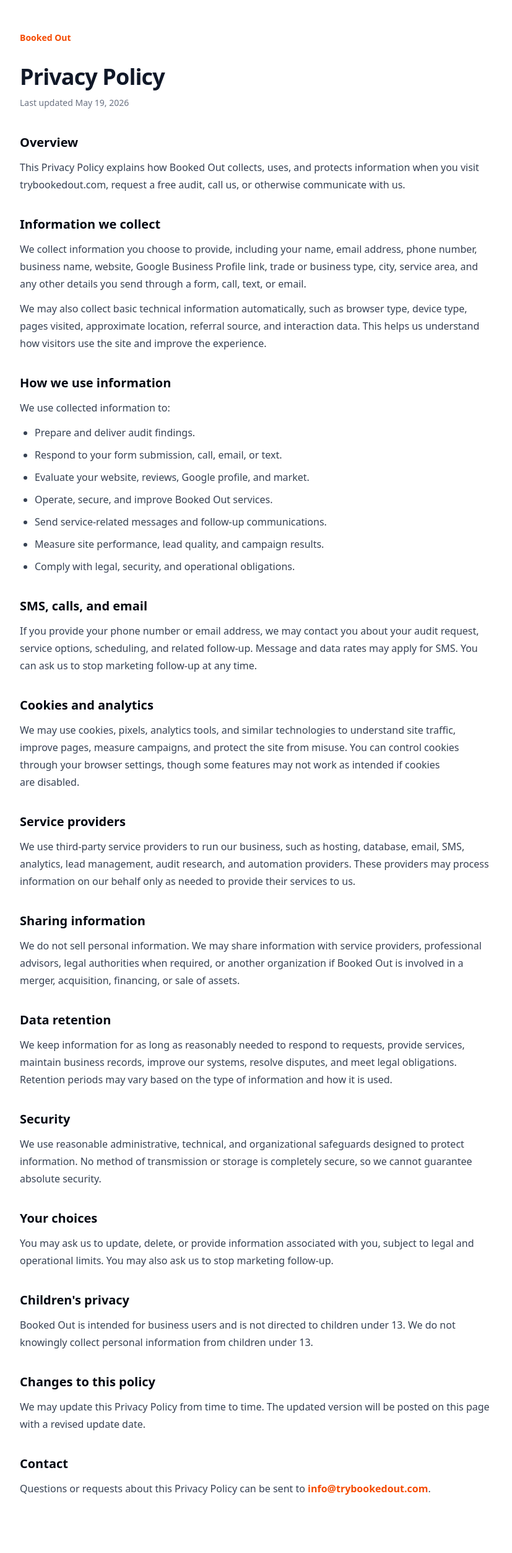
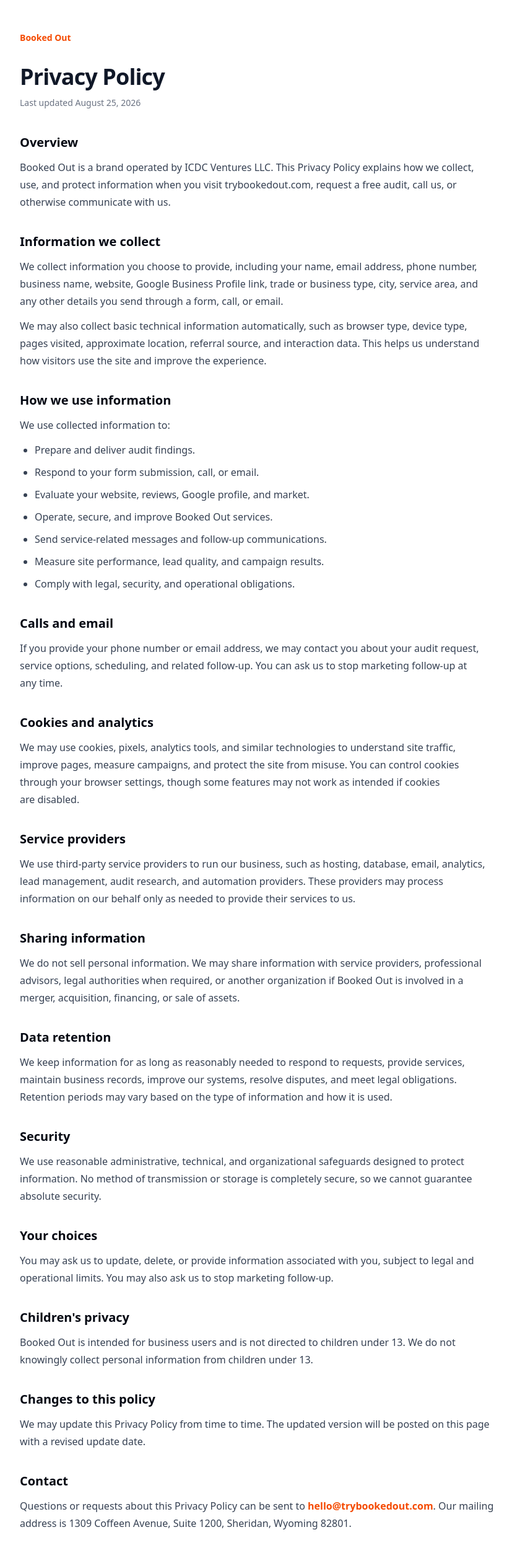
Before and after one commit to D1360tx/marketing_agency, a Next.js app: page /privacy in a window 1280 px wide. Shown: the top 2506 px of the page at 62% size, without its empty margins (224-1051 px from the left). Before the commit the page ends 2464 px from the top, so only its background shows below. Built offline with nearby package versions, Linux system fonts and the light colour scheme.

Commit message:
align Booked Out legal identity (#8)
Co-authored-by: Diego <D1360tx@users.noreply.github.com>

```diff
--- a/src/app/privacy/page.tsx
+++ b/src/app/privacy/page.tsx
@@ -2,7 +2,9 @@
 import Link from "next/link";
 import type { ReactNode } from "react";
 
-const contactEmail = "info@trybookedout.com";
+const contactEmail = "hello@trybookedout.com";
+const mailingAddress =
+  "1309 Coffeen Avenue, Suite 1200, Sheridan, Wyoming 82801";
 
 export const metadata: Metadata = {
   title: "Privacy Policy - Booked Out",
@@ -38,14 +40,15 @@
         <h1 className="mt-8 text-4xl font-black tracking-tight">
           Privacy Policy
         </h1>
-        <p className="mt-3 text-sm text-gray-500">Last updated May 19, 2026</p>
+        <p className="mt-3 text-sm text-gray-500">Last updated August 25, 2026</p>
 
         <div className="mt-10 space-y-9 text-base leading-7 text-gray-700 [text-wrap:pretty]">
           <Section title="Overview">
             <p>
-              This Privacy Policy explains how Booked Out collects, uses, and
-              protects information when you visit trybookedout.com, request a
-              free audit, call us, or otherwise communicate with us.
+              Booked Out is a brand operated by ICDC Ventures LLC. This Privacy
+              Policy explains how we collect, use, and protect information when
+              you visit trybookedout.com, request a free audit, call us, or
+              otherwise communicate with us.
             </p>
           </Section>
 
@@ -54,8 +57,7 @@
               We collect information you choose to provide, including your name,
               email address, phone number, business name, website, Google
               Business Profile link, trade or business type, city, service area,
-              and any other details you send through a form, call, text, or
-              email.
+              and any other details you send through a form, call, or email.
             </p>
             <p>
               We may also collect basic technical information automatically, such
@@ -69,7 +71,7 @@
             <p>We use collected information to:</p>
             <ul className="list-disc space-y-2 pl-6">
               <li>Prepare and deliver audit findings.</li>
-              <li>Respond to your form submission, call, email, or text.</li>
+              <li>Respond to your form submission, call, or email.</li>
               <li>Evaluate your website, reviews, Google profile, and market.</li>
               <li>Operate, secure, and improve Booked Out services.</li>
               <li>Send service-related messages and follow-up communications.</li>
@@ -78,12 +80,12 @@
             </ul>
           </Section>
 
-          <Section title="SMS, calls, and email">
+          <Section title="Calls and email">
             <p>
               If you provide your phone number or email address, we may contact
               you about your audit request, service options, scheduling, and
-              related follow-up. Message and data rates may apply for SMS. You
-              can ask us to stop marketing follow-up at any time.
+              related follow-up. You can ask us to stop marketing follow-up at
+              any time.
             </p>
           </Section>
 
@@ -100,7 +102,7 @@
           <Section title="Service providers">
             <p>
               We use third-party service providers to run our business, such as
-              hosting, database, email, SMS, analytics, lead management, audit
+              hosting, database, email, analytics, lead management, audit
               research, and automation providers. These providers may process
               information on our behalf only as needed to provide their services
               to us.
@@ -167,7 +169,7 @@
               >
                 {contactEmail}
               </a>
-              .
+              . Our mailing address is {mailingAddress}.
             </p>
           </Section>
         </div>
--- a/src/app/terms/page.tsx
+++ b/src/app/terms/page.tsx
@@ -2,7 +2,9 @@
 import Link from "next/link";
 import type { ReactNode } from "react";
 
-const contactEmail = "info@trybookedout.com";
+const contactEmail = "hello@trybookedout.com";
+const mailingAddress =
+  "1309 Coffeen Avenue, Suite 1200, Sheridan, Wyoming 82801";
 
 export const metadata: Metadata = {
   title: "Terms of Service - Booked Out",
@@ -38,26 +40,27 @@
         <h1 className="mt-8 text-4xl font-black tracking-tight">
           Terms of Service
         </h1>
-        <p className="mt-3 text-sm text-gray-500">Last updated May 19, 2026</p>
+        <p className="mt-3 text-sm text-gray-500">Last updated August 25, 2026</p>
 
         <div className="mt-10 space-y-9 text-base leading-7 text-gray-700 [text-wrap:pretty]">
           <Section title="Agreement to these terms">
             <p>
-              These Terms of Service govern your use of trybookedout.com and
-              your interactions with Booked Out through the website, forms,
-              calls, texts, emails, and related services. By using the site or
-              submitting information, you agree to these terms.
+              Booked Out is a brand operated by ICDC Ventures LLC. These Terms
+              of Service govern your use of trybookedout.com and your
+              interactions with Booked Out through the website, forms, calls,
+              emails, and related services. By using the site or submitting
+              information, you agree to these terms.
             </p>
           </Section>
 
           <Section title="What Booked Out does">
             <p>
-              Booked Out provides local service business marketing services,
-              including website strategy and buildout, review request systems,
-              local search support, speed-to-lead workflows, reporting, and
-              related consulting. Specific deliverables, pricing, billing, and
-              cancellation terms are controlled by the written agreement or order
-              form you accept with Booked Out.
+              Booked Out provides managed revenue-capture services for local
+              businesses, including website strategy and buildout, neutral review
+              requests by email, local-search foundation work, lead-routing and
+              follow-up processes, reporting, and related consulting. Specific
+              deliverables, pricing, billing, and cancellation terms are controlled
+              by the written agreement or order form you accept with Booked Out.
             </p>
           </Section>
 
@@ -130,7 +133,7 @@
           <Section title="Third-party platforms">
             <p>
               Services may depend on third-party platforms such as Google,
-              hosting providers, email providers, SMS providers, analytics
+              hosting providers, email providers, analytics
               tools, CRM systems, review platforms, and payment processors. We
               are not responsible for outages, policy changes, account actions,
               or data issues caused by third-party platforms.
@@ -184,7 +187,7 @@
               >
                 {contactEmail}
               </a>
-              .
+              . Our mailing address is {mailingAddress}.
             </p>
           </Section>
         </div>
```
Also changed, not shown: 4 other files (tests, documents, lock files or other folders).
